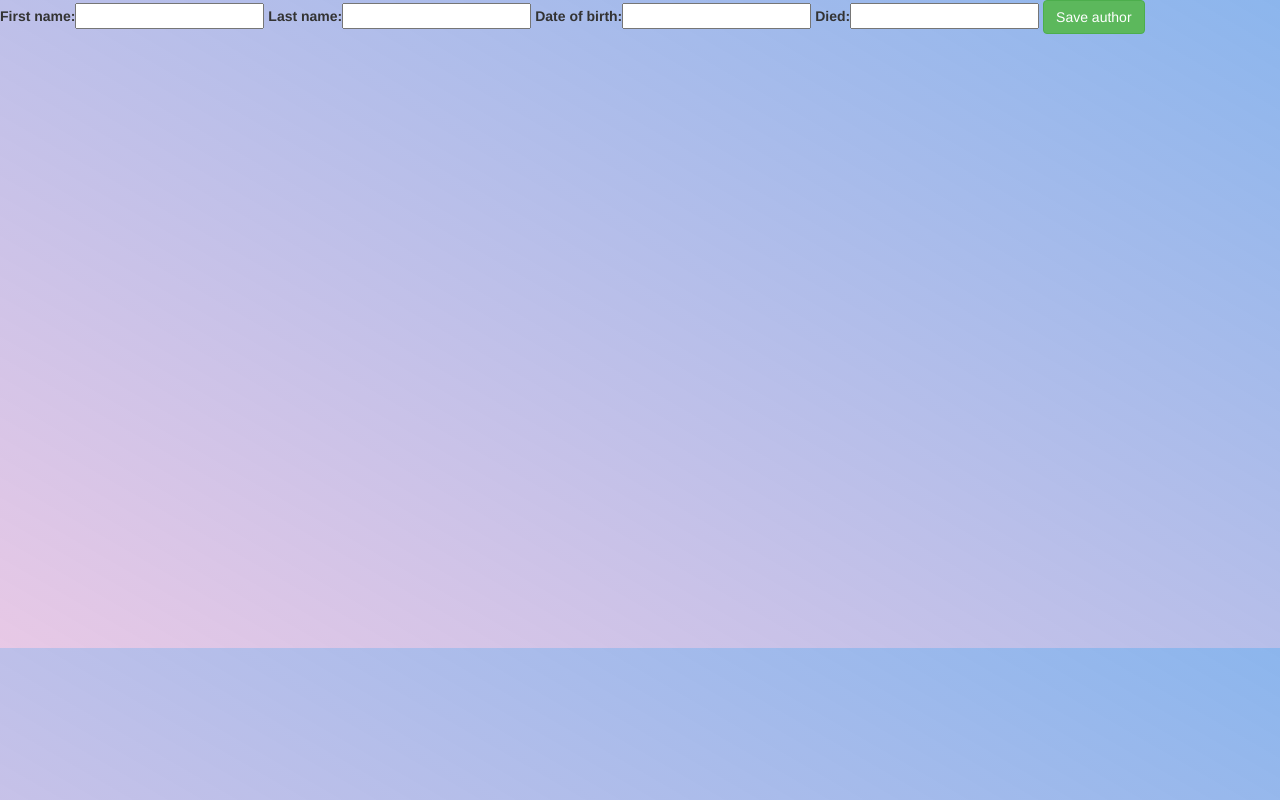
After one commit to Vlad-168/WEB-444-, a Django app: page /catalog/add-author in a window 1280 px wide. The commit adds this page. Run offline with Django 3.2, Linux system fonts and the light colour scheme; some libraries are stand-ins or nearby versions.

Commit message:
Update Lesson 12.01.2022

```diff
--- a/locallibrary/locallibrary/catalog/models.py
+++ b/locallibrary/locallibrary/catalog/models.py
@@ -1,4 +1,5 @@
 from django.db import models
+from django.urls import reverse
 import uuid
 
 class BookModel(models.Model):
@@ -55,7 +56,7 @@ class AuthorModel(models.Model):
 		ordering = ['last_name', 'first_name']
 
 	def get_absolute_url(self):
-		return reverse('author-detail', args=[str(self.id)])
+		return reverse('index')#, args=[str(self.id)])
 
 	def __str__(self):
 		return f'{self.last_name}, {self.first_name}'
--- a/locallibrary/locallibrary/catalog/urls.py
+++ b/locallibrary/locallibrary/catalog/urls.py
@@ -2,5 +2,6 @@ from django.urls import path
 from . import views
 
 urlpatterns = [
-    path('', views.index, name='index')
+    path('', views.index, name='index'),
+    path('add-author', views.AuthorCreateView.as_view(), name="add-author"),
 ]
--- a/locallibrary/locallibrary/catalog/views.py
+++ b/locallibrary/locallibrary/catalog/views.py
@@ -1,4 +1,5 @@
 from django.shortcuts import render
+from django.views.generic import CreateView
 from .models import BookModel, BookInstanceModel, AuthorModel
 
 def index(request):
@@ -16,3 +17,7 @@ def index(request):
 			'num_instances_available': num_instances_available,
 			'num_authors': num_authors,
 		})
+
+class AuthorCreateView(CreateView):
+	model = AuthorModel
+	fields = ('first_name', 'last_name', 'date_of_birth', 'date_of_death')
--- a/locallibrary/locallibrary/locallibrary/urls.py
+++ b/locallibrary/locallibrary/locallibrary/urls.py
@@ -3,6 +3,6 @@ from django.urls import path, include
 
 urlpatterns = [
     path('admin/', admin.site.urls),
-    path('catalog/', include('catalog.urls')),
+    path('catalog/', include('catalog.urls'), name="catalog"),
     path('accounts/', include('django.contrib.auth.urls')),
 ]
--- /dev/null
+++ b/locallibrary/locallibrary/static/css/styles.css
@@ -0,0 +1,12 @@
+body.body_base {
+	background-image:-webkit-linear-gradient(60deg,rgba(218, 169, 215, 0.637),rgba(128, 174, 235, 0.904));
+    min-height:648px;
+}
+
+.login_form {
+    position: absolute;
+    top: 50%;
+    left: 50%;
+    margin-right: -50%;
+    transform: translate(-50%, -50%);
+}
--- a/locallibrary/locallibrary/templates/base_generic.html
+++ b/locallibrary/locallibrary/templates/base_generic.html
@@ -1,3 +1,4 @@
+
 <!DOCTYPE html>
 <html lang="ru">
 <head>
@@ -6,9 +7,11 @@
 	<link rel="stylesheet" href="https://maxcdn.bootstrapcdn.com/bootstrap/3.4.1/css/bootstrap.min.css">
 	<script src="https://ajax.googleapis.com/ajax/libs/jquery/3.5.1/jquery.min.js"></script>
 	<script src="https://maxcdn.bootstrapcdn.com/bootstrap/3.4.1/js/bootstrap.min.js"></script>
+	{% load static %}
+	<link rel="stylesheet" href="{% static './css/styles.css' %}">
 	{% block title %}<title>Библиотека 444</title>{% endblock %}
 </head>
-<body>
+<body class="body_base">
 	{% block sidebar %}<!-- Sidebar -->{% endblock %}
 	{% block content %}<!-- Content -->{% endblock %}
 </body>
--- /dev/null
+++ b/locallibrary/locallibrary/templates/catalog/authormodel_form.html
@@ -0,0 +1,9 @@
+{% extends 'base_generic.html' %}
+
+{% block content %}
+  <form method="post">
+    {% csrf_token %}
+    {{ form }}
+    <button type="submit" class="btn btn-success">Save author</button>
+  </form>
+{% endblock %}
--- a/locallibrary/locallibrary/templates/registration/login.html
+++ b/locallibrary/locallibrary/templates/registration/login.html
@@ -13,9 +13,9 @@
 		{% endif %}
 	{% endif %}
 
+	<div class="login_form">
 		<form method="post" action="{% url 'login' %}" align="center">
 			{% csrf_token %}
-
 			<div class="form-group">
 		    	<label for="login">Username:</label>
 				{{ form.username }}
@@ -26,4 +26,5 @@
 			</div>
 			<input type="submit" class="btn btn-default" value="LOGIN"/>
 		</form>
+	</div>
 {% endblock %}
```
Also changed, not shown: locallibrary/locallibrary/locallibrary/settings.py (+8 -3 lines), locallibrary/locallibrary/db.sqlite3, 1 other file. Lines whose indentation alone changed are shown as unchanged.
